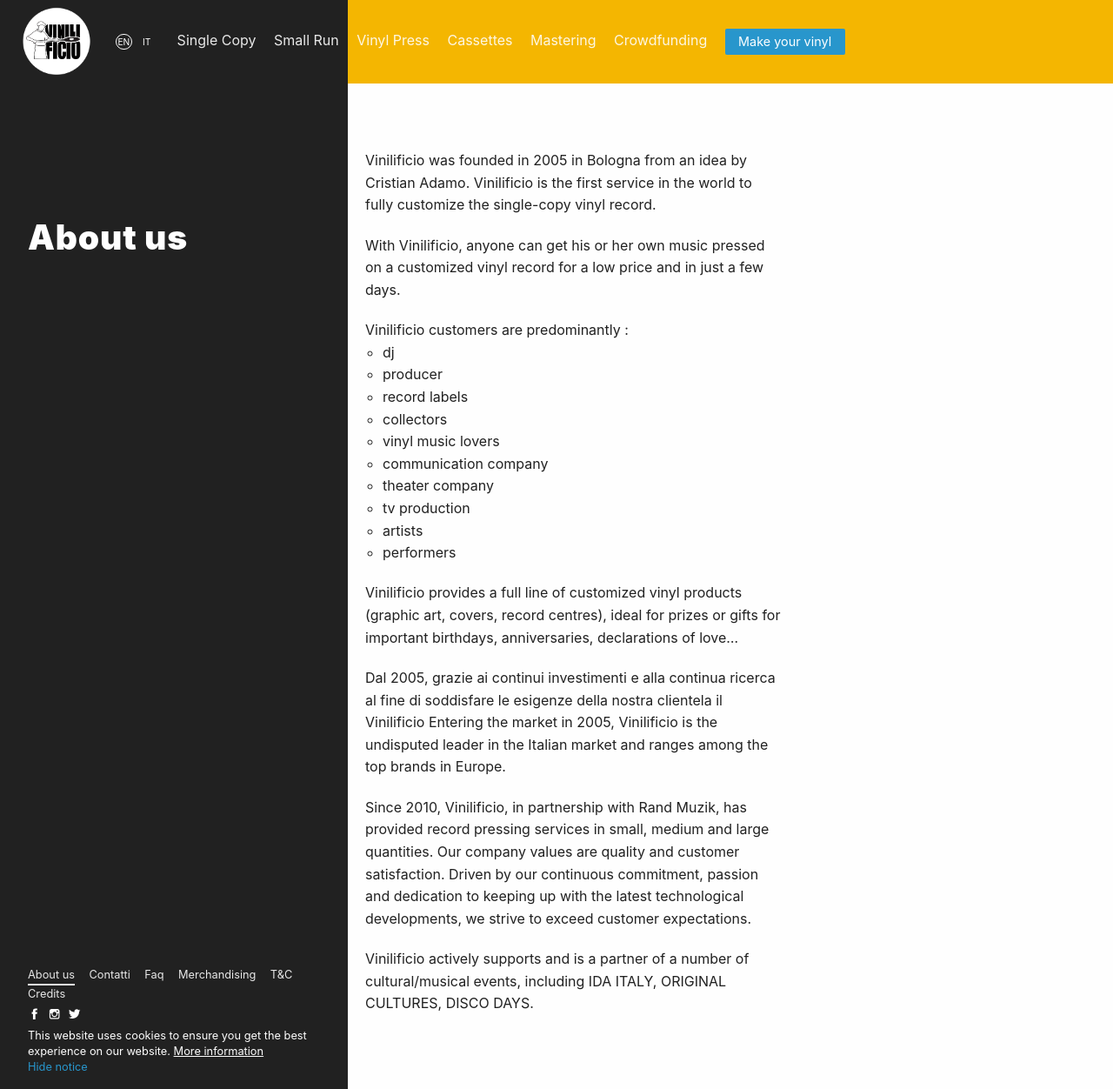
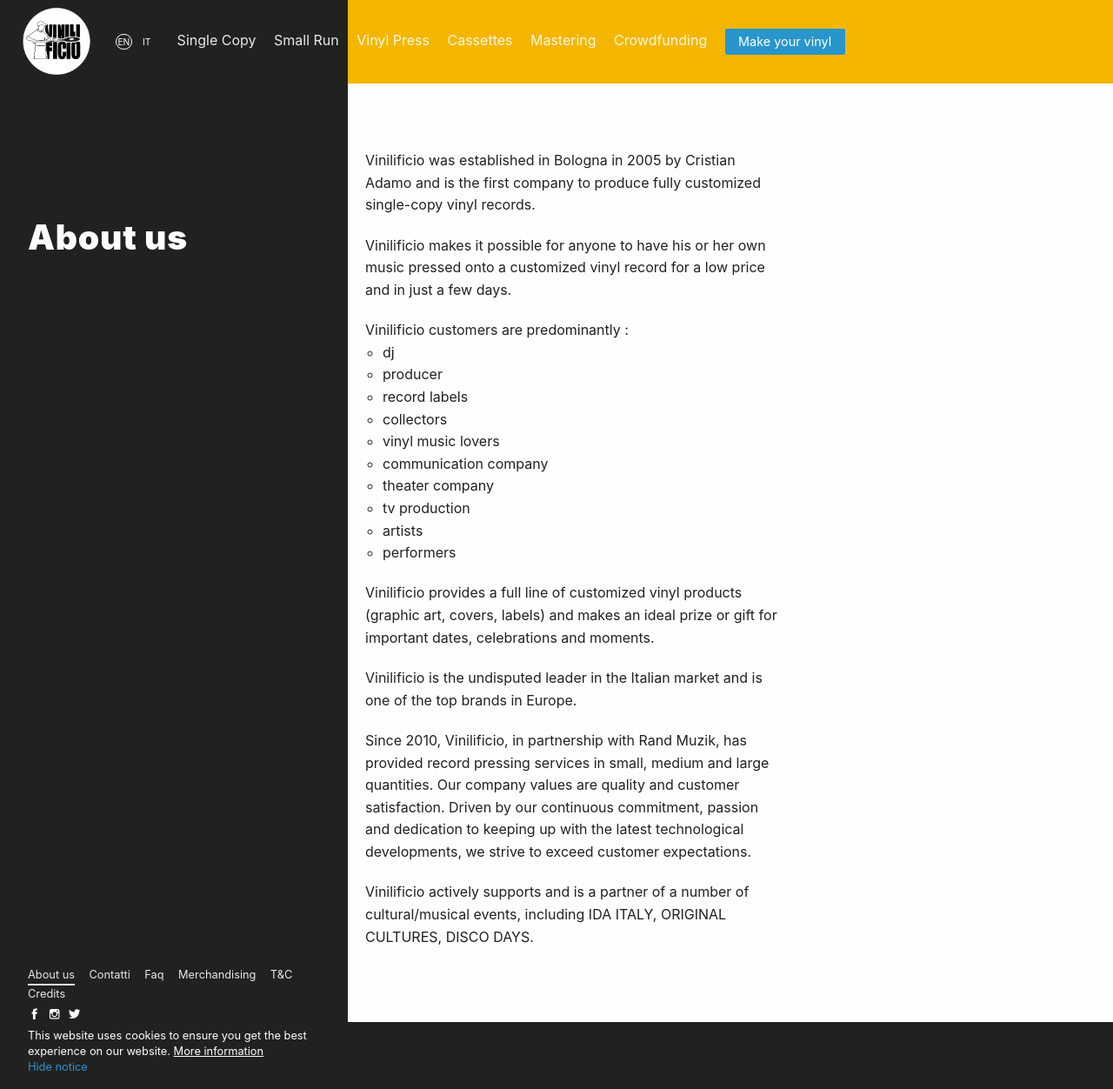
Before and after one commit to Vinilificio/vinilificio.com, a Jekyll site: the page built from en/about-us.md, in a window 1280 px wide and 1252 px high. Shown: the whole window at 87% size. Built offline with Jekyll 4.4.1, drawn with Linux system fonts in a browser that asks for light colours; nearby versions of some CDN libraries; comment, search, counter and statistics services are not loaded.

Commit message:
Update about-us.md

```diff
--- a/en/about-us.md
+++ b/en/about-us.md
@@ -4,11 +4,12 @@
 lang: en
 ref: about
 ---
-Vinilificio was founded in 2005 in Bologna from an idea by Cristian Adamo. Vinilificio is the first service in the world to fully customize the single-copy vinyl record.
+Vinilificio was established in Bologna in 2005 by Cristian Adamo and is the first company to produce fully customized single-copy vinyl records.
 
-With Vinilificio, anyone can get his or her own music pressed on a customized vinyl record for a low price and in just a few days.
+Vinilificio makes it possible for anyone to have his or her own music pressed onto a customized vinyl record for a low price and in just a few days.
 
 Vinilificio customers are predominantly :
+
 
 * dj
 * producer
@@ -21,11 +22,10 @@
 * artists
 * performers
 
-Vinilificio provides a full line of customized vinyl products (graphic art, covers, record centres), ideal for prizes or gifts for important birthdays, anniversaries, declarations of love…
+Vinilificio provides a full line of customized vinyl products (graphic art, covers, labels) and makes an ideal  prize or gift for important dates, celebrations and moments.
 
-Dal 2005, grazie ai continui investimenti e alla continua ricerca al fine di soddisfare le esigenze della nostra clientela il Vinilificio Entering the market in 2005, Vinilificio is the undisputed leader in the Italian market and ranges among the top brands in Europe.
+Vinilificio is the undisputed leader in the Italian market and is one of the top brands in Europe.
 
-Since 2010, Vinilificio, in partnership with Rand Muzik, has provided record pressing services in small, medium and large quantities.
-Our company values are quality and customer satisfaction. Driven by our continuous commitment, passion and dedication to keeping up with the latest technological developments, we strive to exceed customer expectations.
+Since 2010, Vinilificio, in partnership with Rand Muzik, has provided record pressing services in small, medium and large quantities. Our company values are quality and customer satisfaction. Driven by our continuous commitment, passion and dedication to keeping up with the latest technological developments, we strive to exceed customer expectations.
 
 Vinilificio actively supports and is a partner of a number of cultural/musical events, including IDA ITALY, ORIGINAL CULTURES, DISCO DAYS.
```
